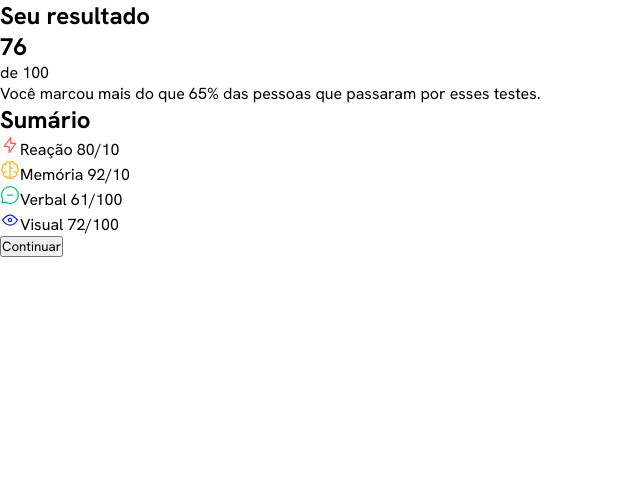
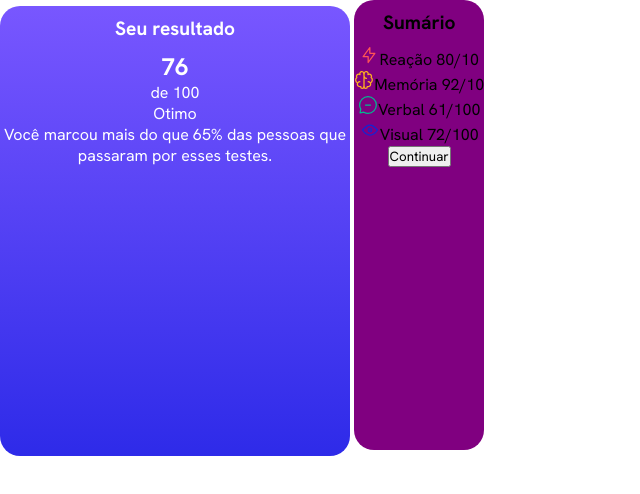
Before and after one commit to Joao-Pedr0/Frontend-mentor, a plain HTML site: page results-summary-component-main/index.html in a window 1280 px wide. Shown: the whole page, without its empty margins (0-640 px from the left). Drawn offline with Linux system fonts and the light colour scheme.

Commit message:
Começo das configurações dos cards

```diff
--- a/results-summary-component-main/estilo/style.css
+++ b/results-summary-component-main/estilo/style.css
@@ -6,7 +6,29 @@
 }
 
 :root{
+
+    /*Fonte principal do site*/
     --fonte-principal: 'Hanken';
+
+    /* Cores que combinam com os icones dos itens avaliados*/
+    --reacao-cor: hsl(0, 100%, 67%);
+    --memoria-cor: hsl(39, 100%, 56%);
+    --verbal-cor: hsl(166, 100%, 37%);
+    --visual-cor: hsl(234, 85%, 45%);
+
+    /*Cores do gradiente de fundo do card de resultado*/
+    --cor-fundo1: hsl(252, 100%, 67%);
+    --cor-fundo2: hsl(241, 81%, 54%);
+
+    /*Cores do gradiente do circulo do card de resultado*/
+    --cor-circulo1: hsla(256, 72%, 46%, 1);
+    --cor-circulo2: hsla(241, 72%, 46%, 0);
+
+    /*Cores dos titulos e botão (coloquei os nomes das cores em algumas variaveis pois é usada em mais de um lugar)*/
+    --cor-azul-palido: hsl(221, 100%, 96%);
+    --cor-titulo-res: hsl(241, 100%, 89%);
+    --cor-azul-escuro: hsl(224, 30%, 27%)
+
 }
 
 *{
@@ -19,3 +41,27 @@ body{
     width: 100 vw;
     height: 100 vh;
 }
+
+#res-card{
+    display: inline-block;
+    background-image: linear-gradient(var(--cor-fundo1), var(--cor-fundo2));
+    max-width: 350px;
+    color: white;
+    text-align: center;
+    border-radius: 20px;
+    height: 450px;
+}
+
+.titulo{
+    font-size: 1.2em;
+    padding: 10px;
+}
+
+#sum-card{
+    background-color: purple;
+    border-radius: 20px;
+    display: inline-block;
+    max-width: 350px;
+    text-align: center;
+    height: 450px;
+}
--- a/results-summary-component-main/index.html
+++ b/results-summary-component-main/index.html
@@ -16,6 +16,7 @@
                     <h2>76</h2>
                     <p>de 100</p>
                 </div>
+                <p id="nota">Otimo</p>
                 <p>Você marcou mais do que 65% das pessoas que passaram por esses testes.</p>
             </div>
             <div id="sum-card">
```
